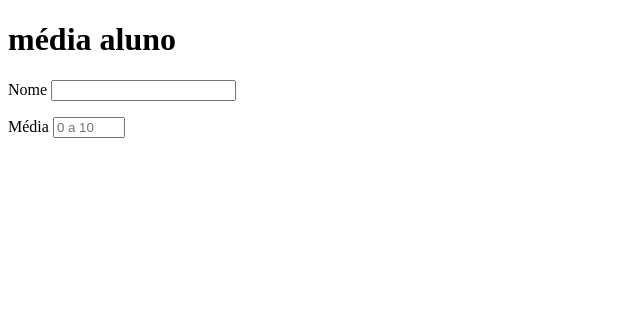
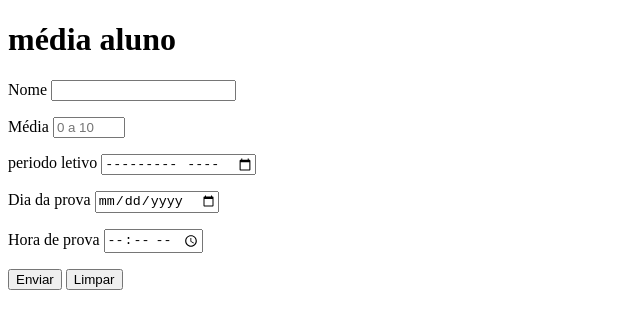
Before and after one commit to DEVthsantoss/modulo-04, a plain HTML site: page formularios/form003.html in a window 1280 px wide. Shown: the whole page, without its empty margins (0-640 px from the left). Drawn offline with Linux system fonts and the light colour scheme.

Commit message:
form003-exercicios

```diff
--- a/formularios/form003.html
+++ b/formularios/form003.html
@@ -16,6 +16,20 @@
             <label for="imedia">Média</label>
             <input type="number" name="media" id="imedia" required min="0" max="10" step="0.1" placeholder="0 a 10">
         </p>
+        <p>
+            <label for="imes">periodo letivo</label>
+            <input type="month" name="mes" id="imes" required  placeholder="mes/ano">
+        </p>
+        <p>
+            <label for="idia">Dia da prova</label>
+            <input type="date" name="Dia" id="idia" required placeholder="dd/mm/aaaa">
+        </p>
+        <p>
+            <label for="ihora">Hora de prova</label>
+            <input type="time" name="time" id="hora" required>
+        </p>
+        <input type="submit" value="Enviar">
+        <input type="reset" value="Limpar">
     </form>
 </body>
 </html>
```
